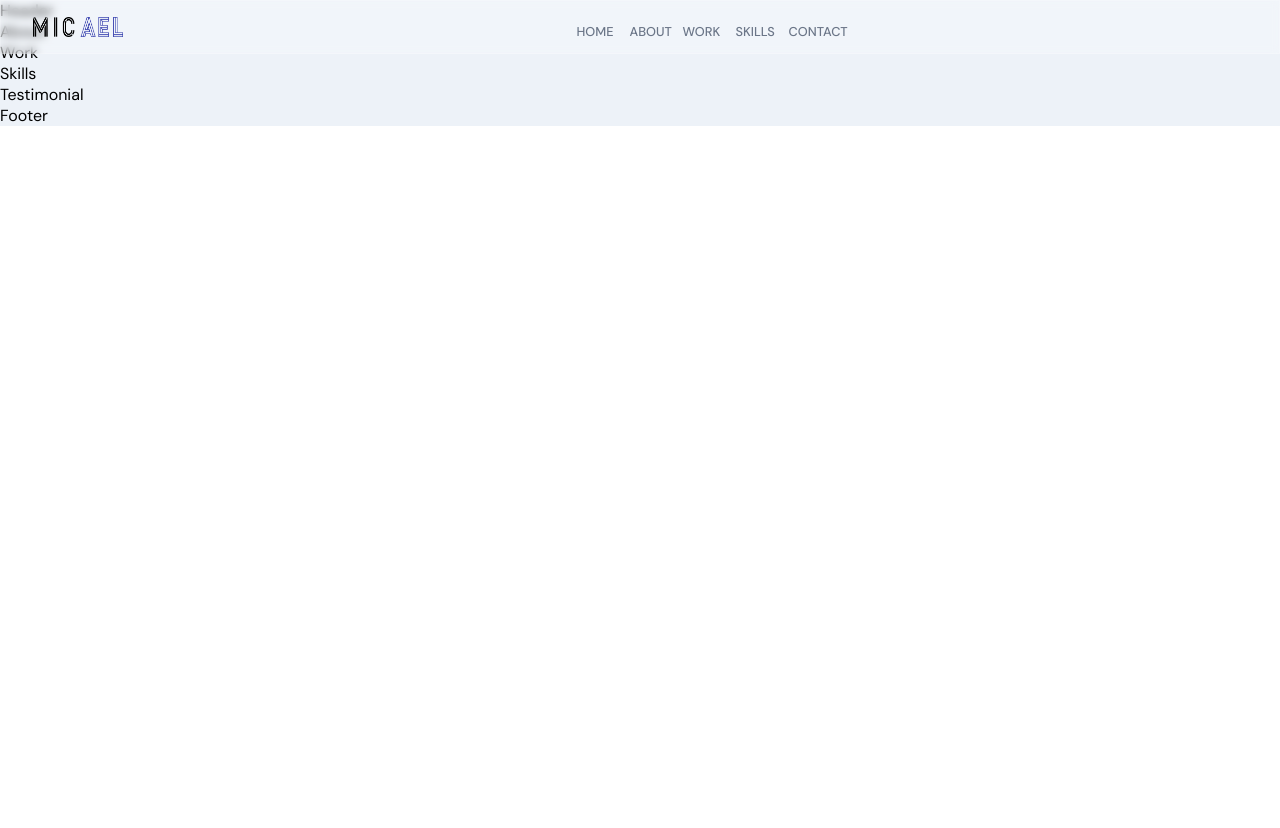
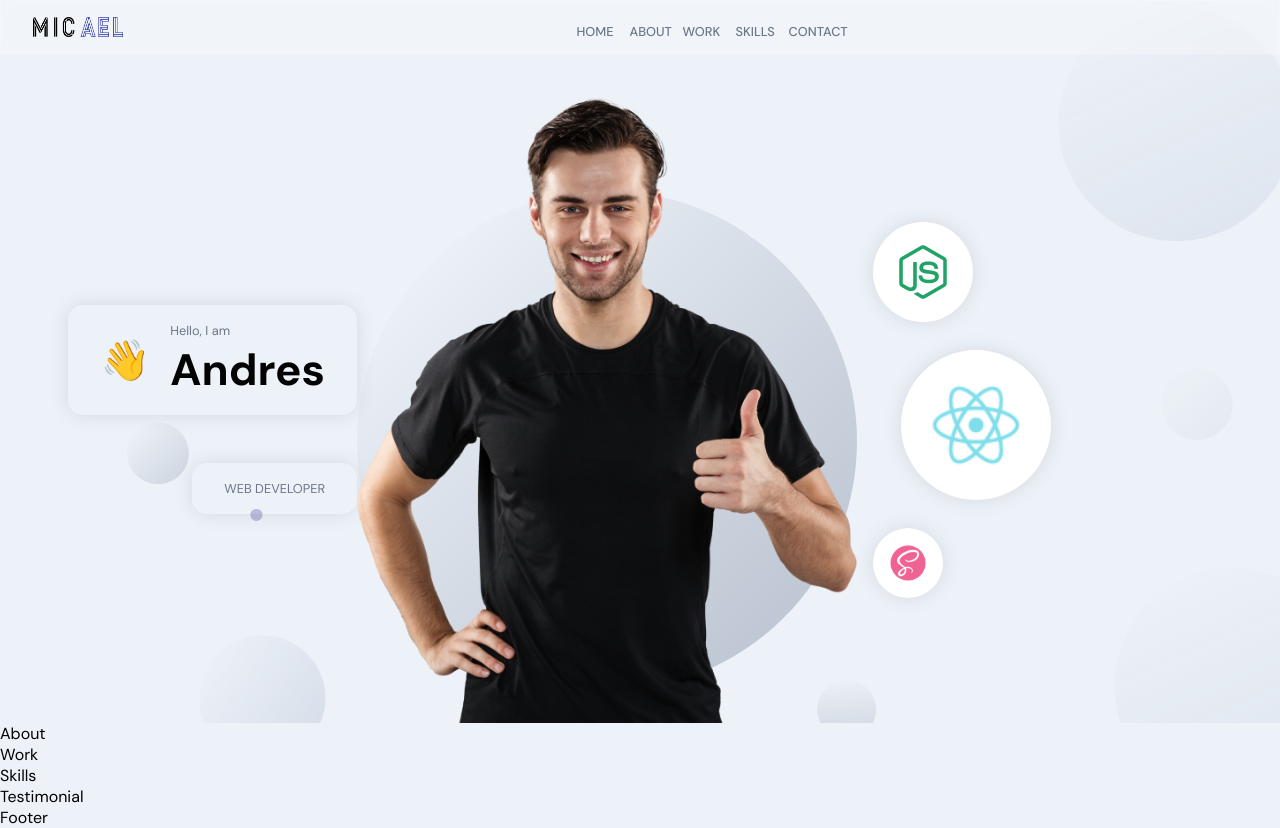
Before and after one commit to abeyra/portfolio, a React (Create React App) app: page / in a window 1280 px wide. Before the commit the page ends 800 px from the top, so only its background shows below. Built offline with nearby package versions, Linux system fonts and the light colour scheme.

Commit message:
finished building out header container component

```diff
--- a/src/constants/images.js
+++ b/src/constants/images.js
@@ -24,6 +24,7 @@ import about03 from "../assets/about03.png";
 import about04 from "../assets/about04.png";
 
 import profile from "../assets/profile.png";
+import andres from '../assets/andres-removebg.png';
 import circle from "../assets/circle.svg";
 import logo from "../assets/logo.png";
 
@@ -60,6 +61,7 @@ export default {
   about03,
   about04,
   profile,
+  andres,
   circle,
   logo,
   adidas,
--- a/src/container/Header/Header.jsx
+++ b/src/container/Header/Header.jsx
@@ -1,11 +1,70 @@
 import React from 'react'
+import { motion } from 'framer-motion';
+import { images } from '../../constants';
 
 import './Header.scss';
 
+const scaleVariants = {
+  whileInView:{
+    scale: [0, 1],
+    opacity: [0, 1],
+    transition: {
+      duration: 1,
+      ease: 'easeInOut'
+    }
+  }
+}
+
 const Header = () => {
   return (
-    <div>Header</div>
-  )
+    <div id="home" className="app__header app__flex">
+      <motion.div
+        whileInView={{ x: [-100, 0], opacity: [0, 1] }}
+        transition={{ duration: 0.5 }}
+        className="app__header-info"
+      >
+        <div className="app__header-badge">
+          <div className="badge-cmp app__flex">
+            <span>👋</span>
+            <div style={{ marginLeft: 20 }}>
+              <p className="p-text">Hello, I am</p>
+              <h1 className="head-text">Andres</h1>
+            </div>
+          </div>
+          <div className="tag-cmp app__flex">
+            <p className="p-text">Web Developer</p>
+          </div>
+        </div>
+      </motion.div>
+
+      <motion.div
+        whileInView={{ opacity: [0, 1] }}
+        transition={{ duration: 0.5, delayChildren: 0.5 }}
+        className="app__header-img"
+      >
+        <img src={images.profile} alt="profile_bg" />
+        <motion.img
+          whileInView={{ scale: [0, 1] }}
+          transition={{ duration: 1, ease: "easeInOut" }}
+          src={images.circle}
+          alt="profile_circle"
+          className="overlay_circle"
+        />
+      </motion.div>
+
+      <motion.div
+        variant={scaleVariants}
+        whileInView={scaleVariants.whileInView}
+        className="app__header-circles"
+      >
+        {[images.node, images.react, images.sass].map((circle, index) => (
+          <div className="circle-cmp app__flex" key={`circle-${index}`}>
+            <img src={circle} alt="circle" />
+          </div>
+        ))}
+      </motion.div>
+    </div>
+  );
 }
 
 export default Header
--- a/src/container/Header/Header.scss
+++ b/src/container/Header/Header.scss
@@ -0,0 +1,190 @@
+#home {
+    position: relative;
+    background: url('../../assets/bgIMG.png');
+    background-size: cover;
+    background-repeat: repeat;
+    background-position: center;
+
+    .app__wrapper {
+        padding: 0;
+
+        .copyright {
+            display: none;
+        }
+    }
+}
+
+.app__header {
+    flex: 1;
+    width: 100%;
+    height: 100%;
+    flex-direction: row;
+
+    padding: 6rem 2rem 0;
+
+    @media screen and (min-width: 2000px) {
+        padding-top: 8rem;
+    }
+
+    @media screen and (max-width: 1200px) {
+        flex-direction: column;
+    }
+
+    @media screen and (max-width: 450px) {
+        padding-top: 6rem 1rem 2rem;
+    }
+}
+
+.app__header-info {
+    flex: 0.65;
+    display: flex;
+    flex-direction: column;
+    justify-content: flex-start;
+    align-items: flex-start;
+    height: 100%;
+
+    @media screen and (max-width: 2000px) {
+        width: 100%;
+        margin-right: 0rem;
+    }
+}
+
+.app__header-badge {
+    width: 100%;
+    display: flex;
+    justify-content: flex-end;
+    align-items: flex-end;
+    flex-direction: column;
+
+    .badge-cmp, .tag-cmp {
+        padding: 1rem 2rem;
+        border: var(--white-color);
+        border-radius: 15px;
+        flex-direction: row;
+        width: auto;
+
+        box-shadow: 0 0 20px rgba(0, 0, 0, 0.1);
+    }
+
+    .tag-cmp {
+        flex-direction: column;
+        margin-top: 3rem;
+
+        p {
+            width: 100%;
+            text-transform: uppercase;
+            text-align: right;
+        }
+    }
+
+    span {
+        font-size: 2.5rem;
+
+        @media screen and (min-width: 2000px) {
+            font-size: 5rem;;
+        }
+    }
+
+    @media screen and (max-width: 1200px) {
+        justify-content: flex-start;
+        align-items: flex-start;
+    }
+}
+
+.app__header-circles {
+    flex: 0.75;
+    display: flex;
+    flex-direction: column;
+    justify-content: space-evenly;
+    align-items: flex-start;
+    height: 100%;
+    margin-left: 1rem;
+
+    div {
+        width: 100px;
+        height: 100px;
+        border-radius: 50%;
+
+        background: var(--white-color);
+        box-shadow: 0 0 20px rgba(0, 0, 0, 0.1);
+
+        img {
+            width: 60%;
+            height: 60%;
+        }
+    }
+
+    div:nth-child(1) {
+        width: 100px;
+        height: 100px;
+    }
+
+    div:nth-child(2) {
+        margin: 1.75rem;
+        width: 150px;
+        height: 150px;
+    }
+
+    div:nth-child(3) {
+        width: 70px;
+        height: 70px;
+    }
+
+    @media screen and (min-width: 2000px) {
+        div:nth-child(1) {
+            width: 400px;
+            height: 400px;
+        }
+
+        div:nth-child(2) {
+            width: 170px;
+            height: 170px;
+        }
+
+        div:nth-child(3) {
+            width: 200px;
+            height: 200px;
+        }
+    }
+
+    @media screen and (max-width: 1200px) {
+        width: 100%;
+        flex-direction: row;
+        flex-wrap: wrap;
+        margin-left: 0;
+
+        div {
+            margin: 1rem;
+        }
+    }
+}
+
+.app__header-img {
+    flex: 1;
+    height: 100%;
+
+    display: flex;
+    justify-content: flex-end;
+    align-items: flex-end;
+    position: relative;
+
+    img {
+        width: 100%;
+        object-fit: contain;
+        z-index: 1;
+    }
+
+    .overlay_circle {
+        position: absolute;
+        left: 0;
+        right: 0;
+        bottom: 0;
+        z-index: 0;
+        width: 100%;
+        height: 90%;
+    }
+
+    @media screen and (max-width: 1200px) {
+        margin: 2rem 0;
+    }
+}
```
Also changed, not shown: src/assets/andres-removebg.png (added).
